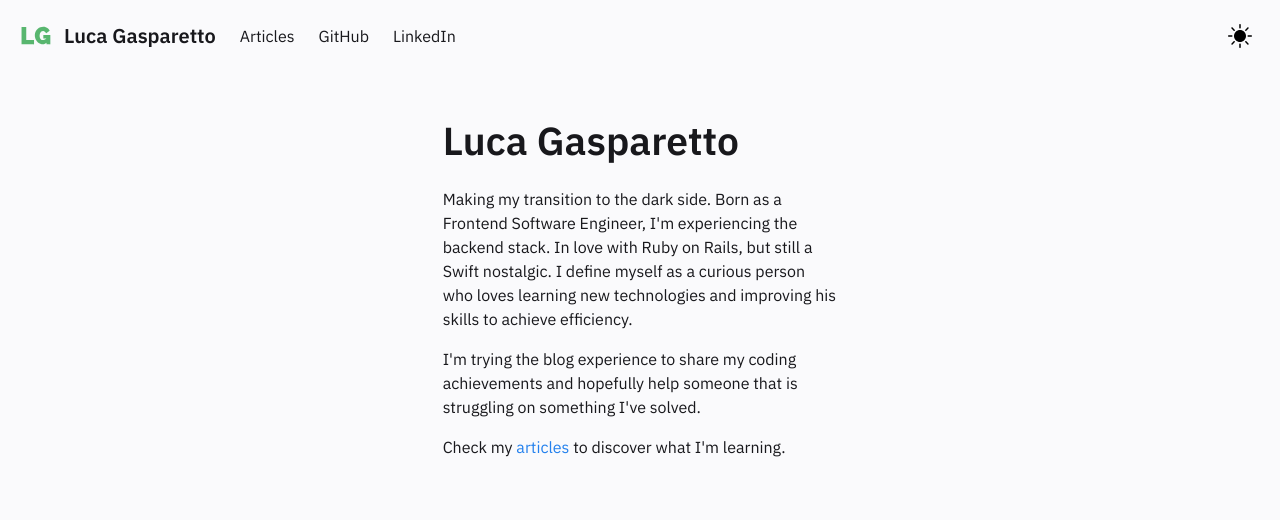
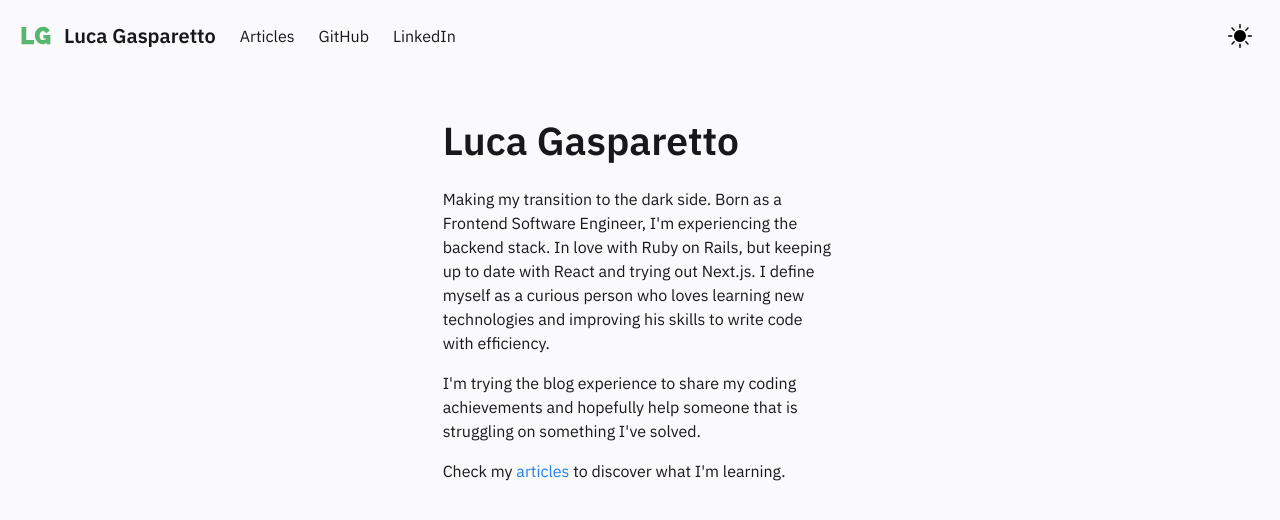
Before and after one commit to LucaGaspa/lucagaspa.github.io, a Jekyll site: the page built from pages/index.md, in a window 1280 px wide. Shown: the top 520 px of the page. Built offline with Jekyll 4.4.1, drawn with Linux system fonts in a browser that asks for light colours.

```diff
--- a/_includes/Homepage.html
+++ b/_includes/Homepage.html
@@ -5,8 +5,9 @@
     <p>
       Making my transition to the dark side. Born as a Frontend Software
       Engineer, I'm experiencing the backend stack. In love with Ruby on Rails,
-      but still a Swift nostalgic. I define myself as a curious person who loves
-      learning new technologies and improving his skills to achieve efficiency.
+      but keeping up to date with React and trying out Next.js. I define myself
+      as a curious person who loves learning new technologies and improving his
+      skills to write code with efficiency.
     </p>
 
     <p>
--- a/_layouts/Post.html
+++ b/_layouts/Post.html
@@ -31,9 +31,9 @@
 
 <head>
     <meta content="width=device-width, initial-scale=1" name="viewport" />
-    <meta content="Digital Garden" property="og:site_name" />
+    <meta content="LucaGaspa's blog" property="og:site_name" />
     <meta
-        content="A Jekyll theme for Obsidian users to build digital garden"
+        content="Article about my coding achievements"
         property="og:description">
     <meta content="{{ site.url }}/about/" property="article:author">
     <link rel="preconnect" href="https://fonts.googleapis.com">
```
